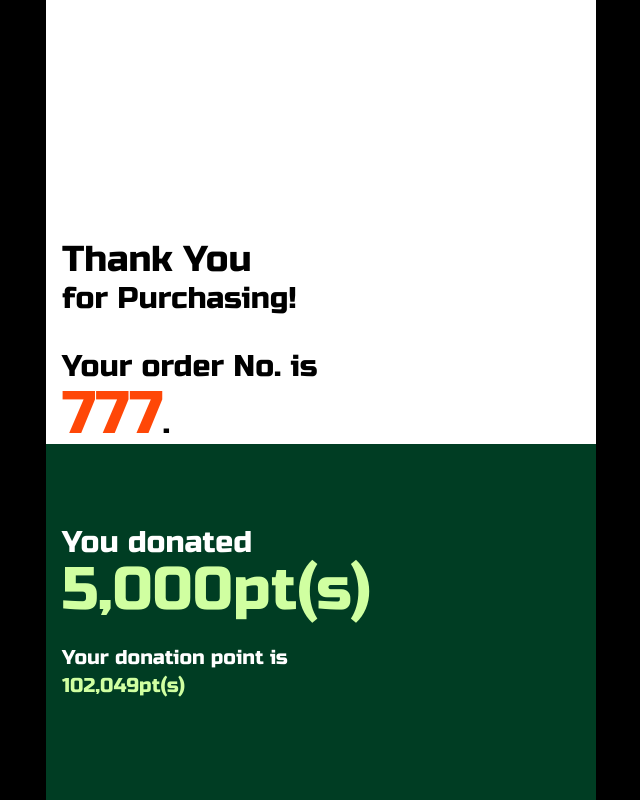
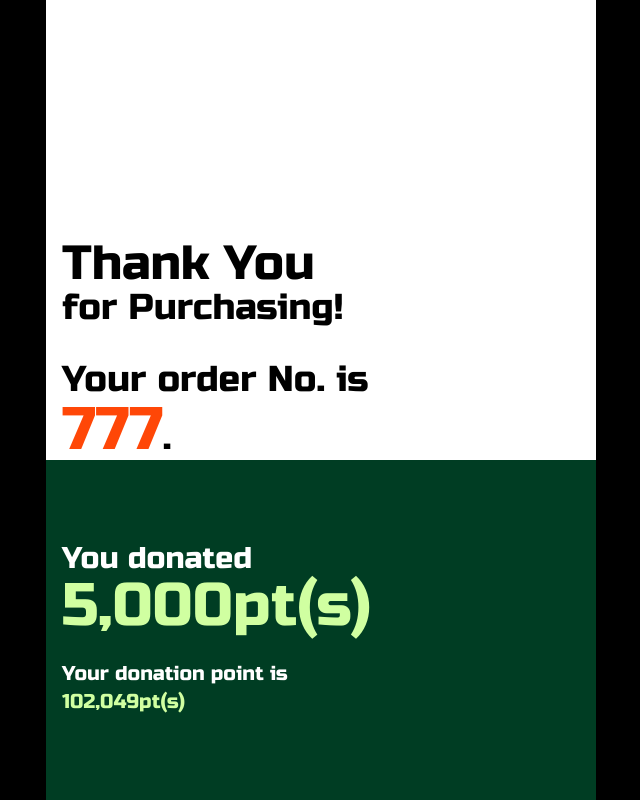
Before and after one commit to MuscatLab/bob-front, a Next.js app: page /order/result in a window 1280 px wide. Shown: the whole page, without its empty margins (319-959 px from the left). Built offline with nearby package versions, Linux system fonts and the light colour scheme.

Commit message:
(style) Change font size

```diff
--- a/src/app/order/result/page.tsx
+++ b/src/app/order/result/page.tsx
@@ -13,10 +13,10 @@ const Result = ({
     <div className="flex bg-black justify-center items-center w-screen h-screen">
       <div className="w-[550px] h-full bg-white text-black flex flex-col">
         <section id="order" className="bg-white h-full mx-4">
-          <h1 className="text-4xl mt-60">
-            Thank You<span className="text-3xl block">for Purchasing!</span>
+          <h1 className="text-5xl mt-60">
+            Thank You<span className="text-4xl block">for Purchasing!</span>
           </h1>
-          <p className="text-3xl mt-8">
+          <p className="text-4xl mt-8">
             Your order No. is
             <br />
             <span className="text-6xl textSecondary text-[#F75E28]">
```
